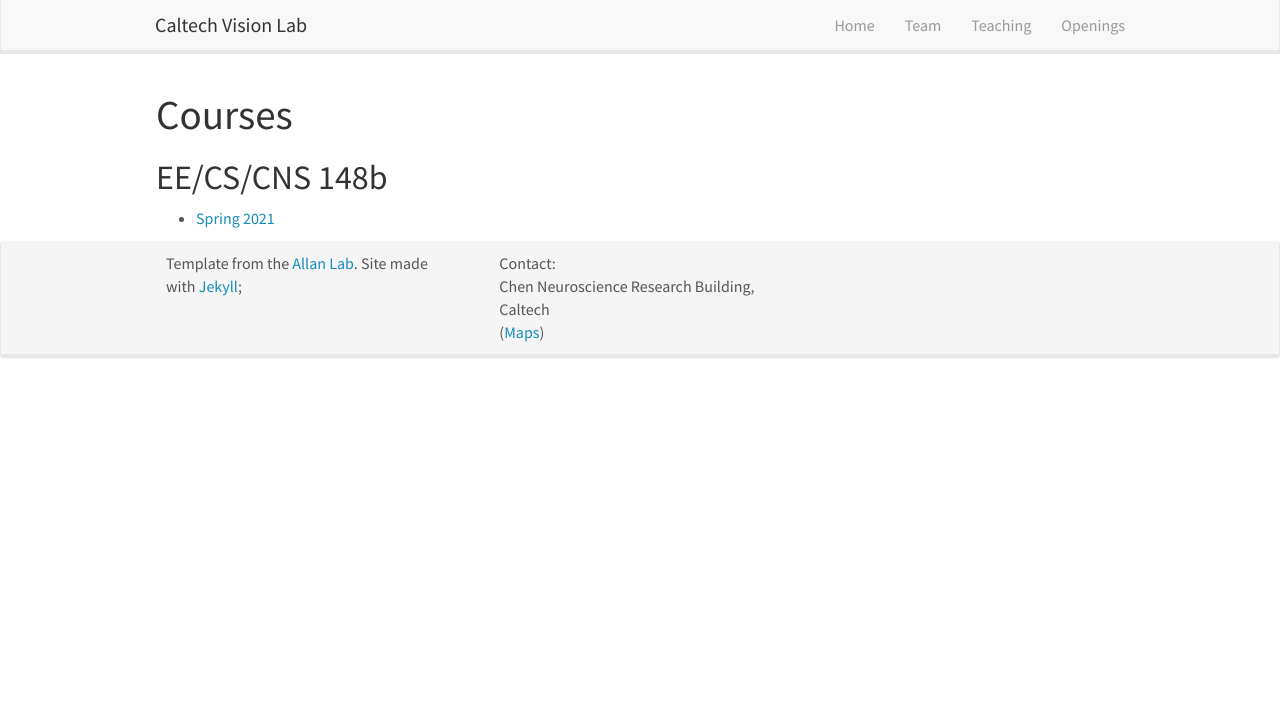
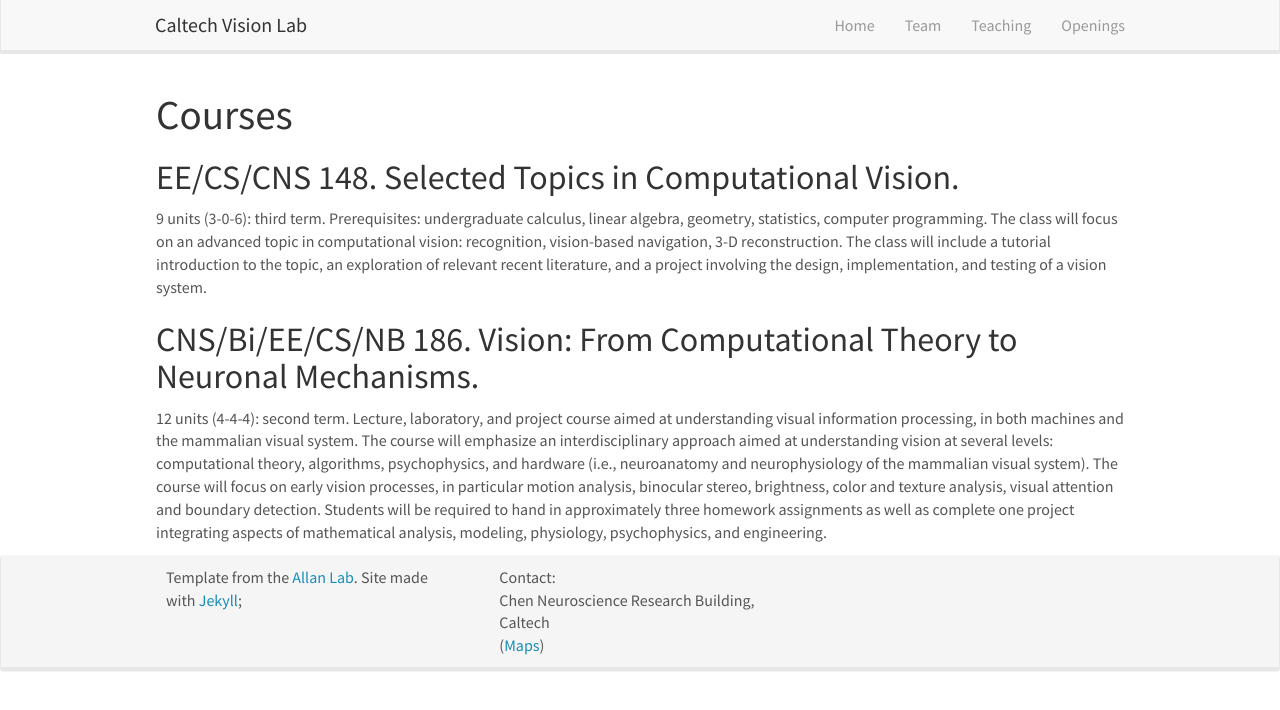
Before and after one commit to caltechvisionlab/caltechvisionlab.github.io, a Jekyll site: the page built from _pages/teaching.md, in a window 1280 px wide. Shown: the top 710 px of the page. Built offline with Jekyll 4.4.1, drawn with Linux system fonts in a browser that asks for light colours; nearby versions of some CDN libraries.

Commit message:
Update teaching.md

```diff
--- a/_pages/teaching.md
+++ b/_pages/teaching.md
@@ -8,5 +8,8 @@ permalink: /teaching/
 
 # Courses
 
-## EE/CS/CNS 148b
-* [Spring 2021](/teaching/ee-148b-spring-2021)
+## EE/CS/CNS 148. Selected Topics in Computational Vision.
+9 units (3-0-6): third term. Prerequisites: undergraduate calculus, linear algebra, geometry, statistics, computer programming. The class will focus on an advanced topic in computational vision: recognition, vision-based navigation, 3-D reconstruction. The class will include a tutorial introduction to the topic, an exploration of relevant recent literature, and a project involving the design, implementation, and testing of a vision system.
+
+## CNS/Bi/EE/CS/NB 186. Vision: From Computational Theory to Neuronal Mechanisms.
+12 units (4-4-4): second term. Lecture, laboratory, and project course aimed at understanding visual information processing, in both machines and the mammalian visual system. The course will emphasize an interdisciplinary approach aimed at understanding vision at several levels: computational theory, algorithms, psychophysics, and hardware (i.e., neuroanatomy and neurophysiology of the mammalian visual system). The course will focus on early vision processes, in particular motion analysis, binocular stereo, brightness, color and texture analysis, visual attention and boundary detection. Students will be required to hand in approximately three homework assignments as well as complete one project integrating aspects of mathematical analysis, modeling, physiology, psychophysics, and engineering.
```
